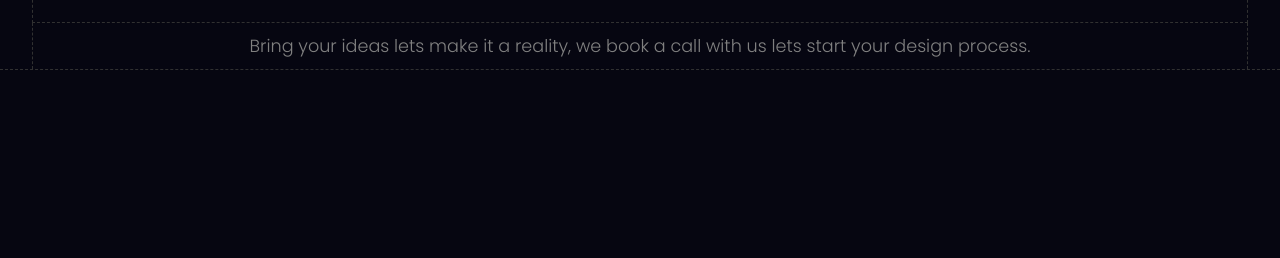
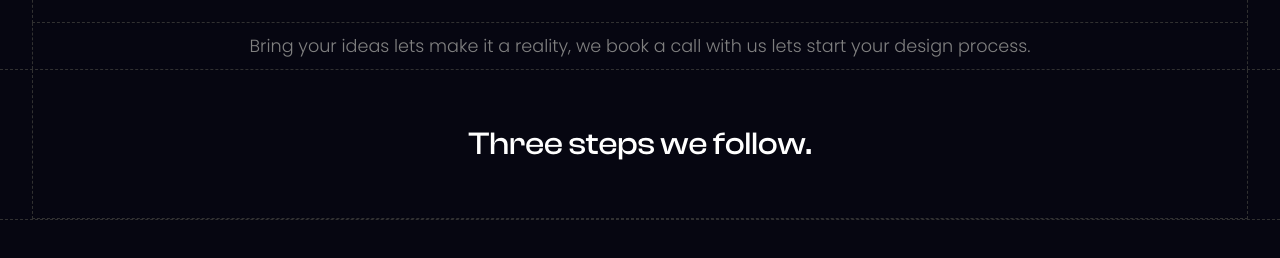
Before and after one commit to Mr-Aceil/aceil_tech, a React (Vite) app: page / in a window 1280 px wide. Shown: the part 3060-3318 px from the top of the page. Before the commit the page ends 3230 px from the top, so only its background shows below. Built offline with nearby package versions, Linux system fonts and the light colour scheme.

Commit message:
Font and padding updated

```diff
--- a/src/App.jsx
+++ b/src/App.jsx
@@ -3,6 +3,8 @@ import Header from './Home_page/Header'
 import Section1 from './Home_page/section1'
 import Section2 from './Home_page/section2'
 import Section3 from './Home_page/section3'
+import Section4 from './Home_page/section4'
+
 
 export default function App() {
   return (
@@ -11,6 +13,7 @@ export default function App() {
     <Section1/>
     <Section2/>
     <Section3/>
+    <Section4/>
     </>
   )
 }
--- a/src/Home_page/section1.jsx
+++ b/src/Home_page/section1.jsx
@@ -7,7 +7,7 @@ export default function section1() {
 
     return (
         <section className='outside'>
-            <div className='inside between inp2 max-[700px]:py-[65px] gap-[30px]'>
+            <div className='inside between inp2 max-[700px]:py-[50px] gap-[30px]'>
                 <div className='flex gap-[20px] flex-col max-w-[800px] w-full text-white'>
                     <h1 className='text-h1 w-full'>Modern web design, built for tomorrow. We create engaging experiences that stand out.</h1>
                     <p className='poppins text-smallText text-textAsh1'>Your vision. Our expertise. Together, we create exceptional digital realities.</p>
--- /dev/null
+++ b/src/Home_page/section4.jsx
@@ -0,0 +1,11 @@
+import React from 'react'
+
+export default function section4() {
+    return (
+        <section className='text-mainText outside flex-col'>
+            <div className='outside inside flex-col inp3'>
+                <h2 className='text-h2 text-center'>Three steps we follow.</h2>
+            </div>
+        </section>
+    )
+}
--- a/src/index.css
+++ b/src/index.css
@@ -37,7 +37,7 @@
 
   /* Sizes */
   --text-smallText: clamp(1em, 3vw, 1.1em);
-  --text-h1: clamp(2em,4vw,3.2em);
+  --text-h1: clamp(1.7em,4vw,3.2em);
   --text-h2: clamp(1.7em,4vw,2em);
   --spacing-maxWidth: 1400px;
   --spacing-genround: 10px;
```
